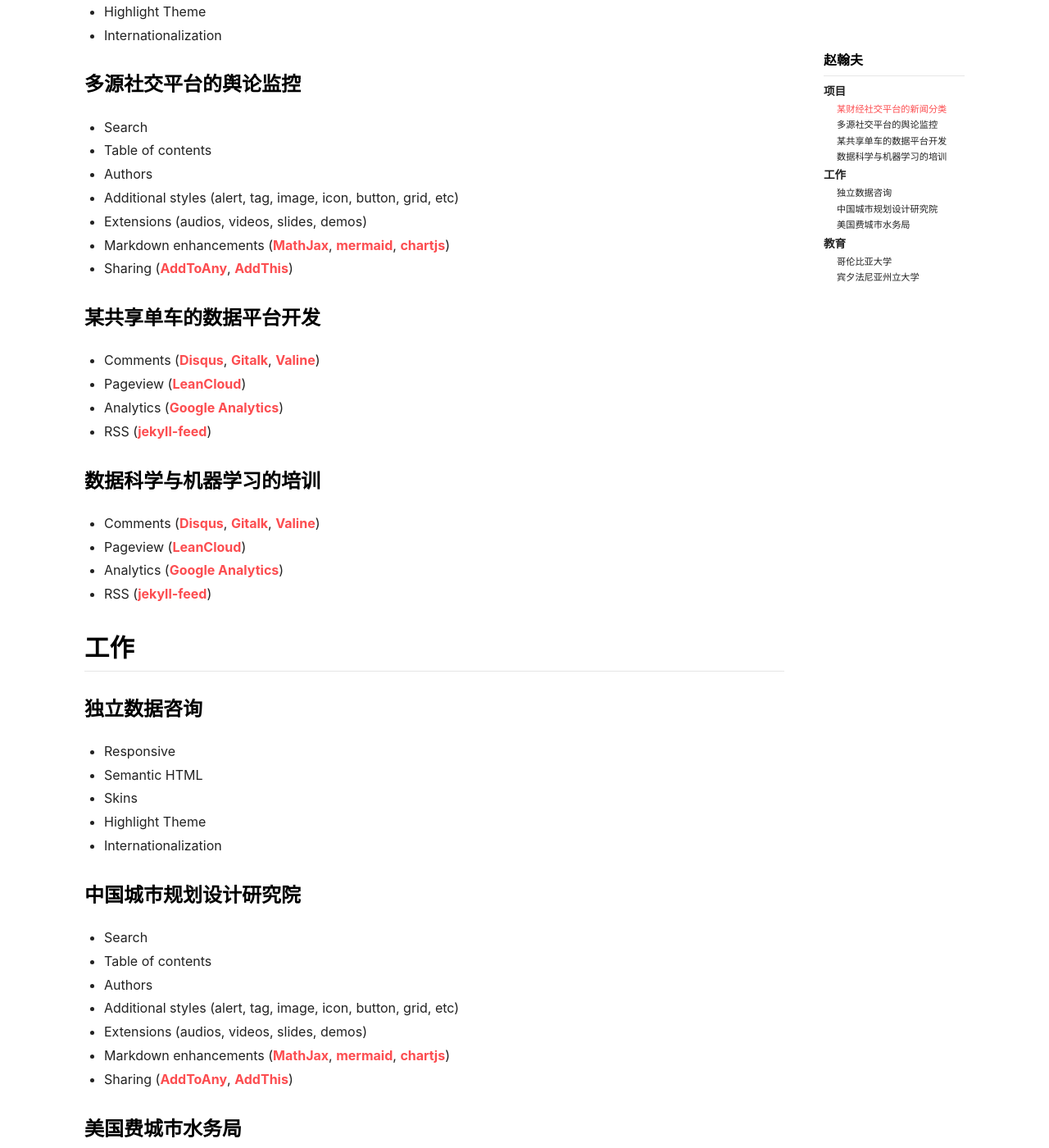
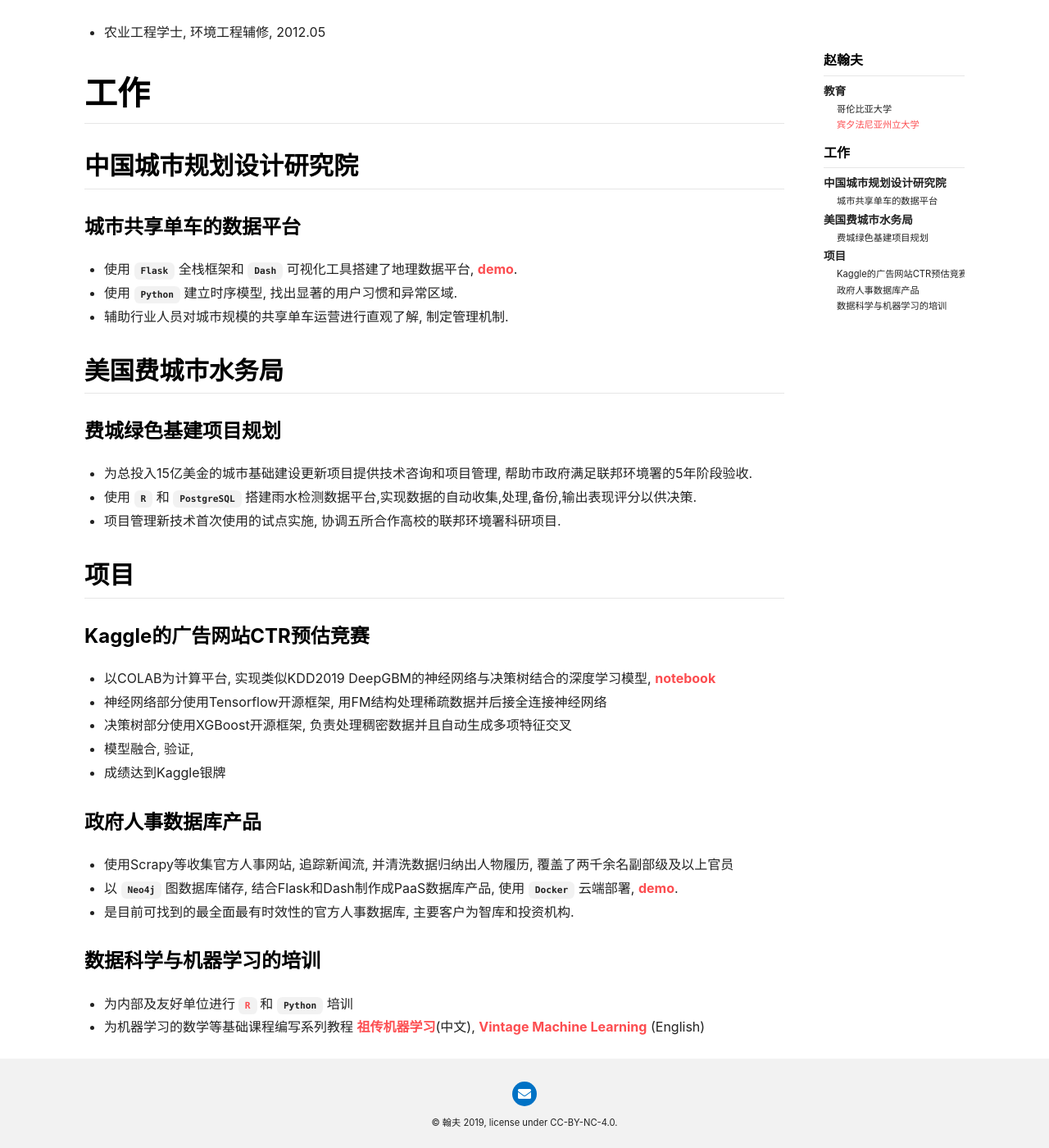
Before and after one commit to hanfu/hanfu.github.io, a Jekyll site: the page built from resume_cn.md, in a window 1280 px wide and 1400 px high, scrolled down 524 px. Shown: the whole window at 82% size. Built offline with Jekyll 4.4.1, drawn with Linux system fonts in a browser that asks for light colours; nearby versions of some CDN libraries; our own code applies the rules of GitHub Pages for plain Markdown files; some of the changed text lies outside the part shown.

Commit message:
updated jianli

```diff
--- a/resume_cn.md
+++ b/resume_cn.md
@@ -7,10 +7,11 @@ aside:
 header: false
 # footer: false
 permalink: /jianli.html
+sitemap: false
 ---
 # 赵翰夫
 
-翰夫是一名经验丰富的数据科学家. 他曾为多个行业提供数据咨询服务. 他熟悉 **Tensorflow** .翰夫是一名经验丰富的数据科学家. 他曾为多个行业提供数据咨询服务. 他熟悉 **Tensorflow** .翰夫是一名经验丰富的数据科学家. 他曾为多个行业提供数据咨询服务. 他熟悉 **Tensorflow** .翰夫是一名经验丰富的数据科学家. 他曾为多个行业提供数据咨询服务. 他熟悉 **Tensorflow** .
+翰夫是一位城市规划师和数据分析师. 他曾任职于美国费城市政府与中国建设部直属规划单位. 他参与国家重点工程规划, 也为多种行业提供数据咨询服务, 包括网络信息采集, 数据挖掘, 可视化交互平台. 他的近期目标是应用大规模数据挖掘赋能业务增长.
 
 
 [English Ver. →](/resume.html){:.button.button--secondary.button--pill}
@@ -18,71 +19,48 @@ permalink: /jianli.html
 [发邮件 ↑](mailto:zhhfu29@gmail.com){:.button.button--secondary.button--pill}
 [回网站 ←](/){:.button.button--secondary.button--pill}
 
-## 项目
-
-### 某财经社交平台的新闻分类
-
-- Responsive
-- Semantic HTML
-- Skins
-- Highlight Theme
-- Internationalization
-
-### 多源社交平台的舆论监控
-
-- Search
-- Table of contents
-- Authors
-- Additional styles (alert, tag, image, icon, button, grid, etc)
-- Extensions (audios, videos, slides, demos)
-- Markdown enhancements ([MathJax](https://www.mathjax.org/), [mermaid](https://mermaidjs.github.io/), [chartjs](http://www.chartjs.org/))
-- Sharing ([AddToAny](https://www.addtoany.com/), [AddThis](https://www.addthis.com/))
-
-### 某共享单车的数据平台开发
-
-- Comments ([Disqus](https://disqus.com/), [Gitalk](https://gitalk.github.io/), [Valine](https://valine.js.org/en/))
-- Pageview ([LeanCloud](https://leancloud.cn/))
-- Analytics ([Google Analytics](https://analytics.google.com/analytics/web/))
-- RSS ([jekyll-feed](https://github.com/jekyll/jekyll-feed))
-
-### 数据科学与机器学习的培训
-
-- Comments ([Disqus](https://disqus.com/), [Gitalk](https://gitalk.github.io/), [Valine](https://valine.js.org/en/))
-- Pageview ([LeanCloud](https://leancloud.cn/))
-- Analytics ([Google Analytics](https://analytics.google.com/analytics/web/))
-- RSS ([jekyll-feed](https://github.com/jekyll/jekyll-feed))
-
-## 工作
-
-### 独立数据咨询
-
-- Responsive
-- Semantic HTML
-- Skins
-- Highlight Theme
-- Internationalization
-
-### 中国城市规划设计研究院
-
-- Search
-- Table of contents
-- Authors
-- Additional styles (alert, tag, image, icon, button, grid, etc)
-- Extensions (audios, videos, slides, demos)
-- Markdown enhancements ([MathJax](https://www.mathjax.org/), [mermaid](https://mermaidjs.github.io/), [chartjs](http://www.chartjs.org/))
-- Sharing ([AddToAny](https://www.addtoany.com/), [AddThis](https://www.addthis.com/))
-
-### 美国费城市水务局
-
-规划设计费城的城市雨水循环系统.
-
-- 规划设计费城的城市雨水循环系统.
-
-
 ## 教育
 
 ### 哥伦比亚大学
-: MS
+- 土木工程硕士, 2014.05
+- 毕业设计: 绿色河滨 - 滨水功能性湿地与慢行交通网在New Rochelle的应用, ISBN:[9781312764637](http://www.lulu.com/us/en/shop/urban-design-lab/alternative-futures-for-new-rochelle/ebook/product-21958564.html)
 
 ### 宾夕法尼亚州立大学
-: BS
+- 农业工程学士, 环境工程辅修, 2012.05
+
+# 工作
+
+## 中国城市规划设计研究院
+
+### 城市共享单车的数据平台
+- 使用 __`Flask`__ 全栈框架和 __`Dash`__ 可视化工具搭建了地理数据平台, [demo](/).
+- 使用 __`Python`__ 建立时序模型, 找出显著的用户习惯和异常区域.
+- 辅助行业人员对城市规模的共享单车运营进行直观了解, 制定管理机制.
+
+## 美国费城市水务局
+
+### 费城绿色基建项目规划
+- 为总投入15亿美金的城市基础建设更新项目提供技术咨询和项目管理, 帮助市政府满足联邦环境署的5年阶段验收.
+- 使用 __`R`__ 和 __`PostgreSQL`__ 搭建雨水检测数据平台,实现数据的自动收集,处理,备份,输出表现评分以供决策.
+- 项目管理新技术首次使用的试点实施, 协调五所合作高校的联邦环境署科研项目.
+
+
+## 项目
+
+### Kaggle的广告网站CTR预估竞赛
+- 以COLAB为计算平台, 实现类似KDD2019 DeepGBM的神经网络与决策树结合的深度学习模型, [notebook](/)
+- 神经网络部分使用Tensorflow开源框架, 用FM结构处理稀疏数据并后接全连接神经网络
+- 决策树部分使用XGBoost开源框架, 负责处理稠密数据并且自动生成多项特征交叉
+- 模型融合, 验证,
+- 成绩达到Kaggle银牌
+
+
+### 政府人事数据库产品
+- 使用Scrapy等收集官方人事网站, 追踪新闻流, 并清洗数据归纳出人物履历, 覆盖了两千余名副部级及以上官员
+- 以 __`Neo4j`__ 图数据库储存, 结合Flask和Dash制作成PaaS数据库产品, 使用 __`Docker`__ 云端部署, [demo](/).
+- 是目前可找到的最全面最有时效性的官方人事数据库, 主要客户为智库和投资机构.
+
+
+### 数据科学与机器学习的培训
+- 为内部及友好单位进行[ __`R`__ ](/data/R-Introduction)和 __`Python`__ 培训
+- 为机器学习的数学等基础课程编写系列教程 [祖传机器学习](https://zh.vintageml.com)(中文), [Vintage Machine Learning](https://en.vintageml.com) (English)
```
Also changed, not shown: resume.md (+1 -0 lines), 1 other file.
